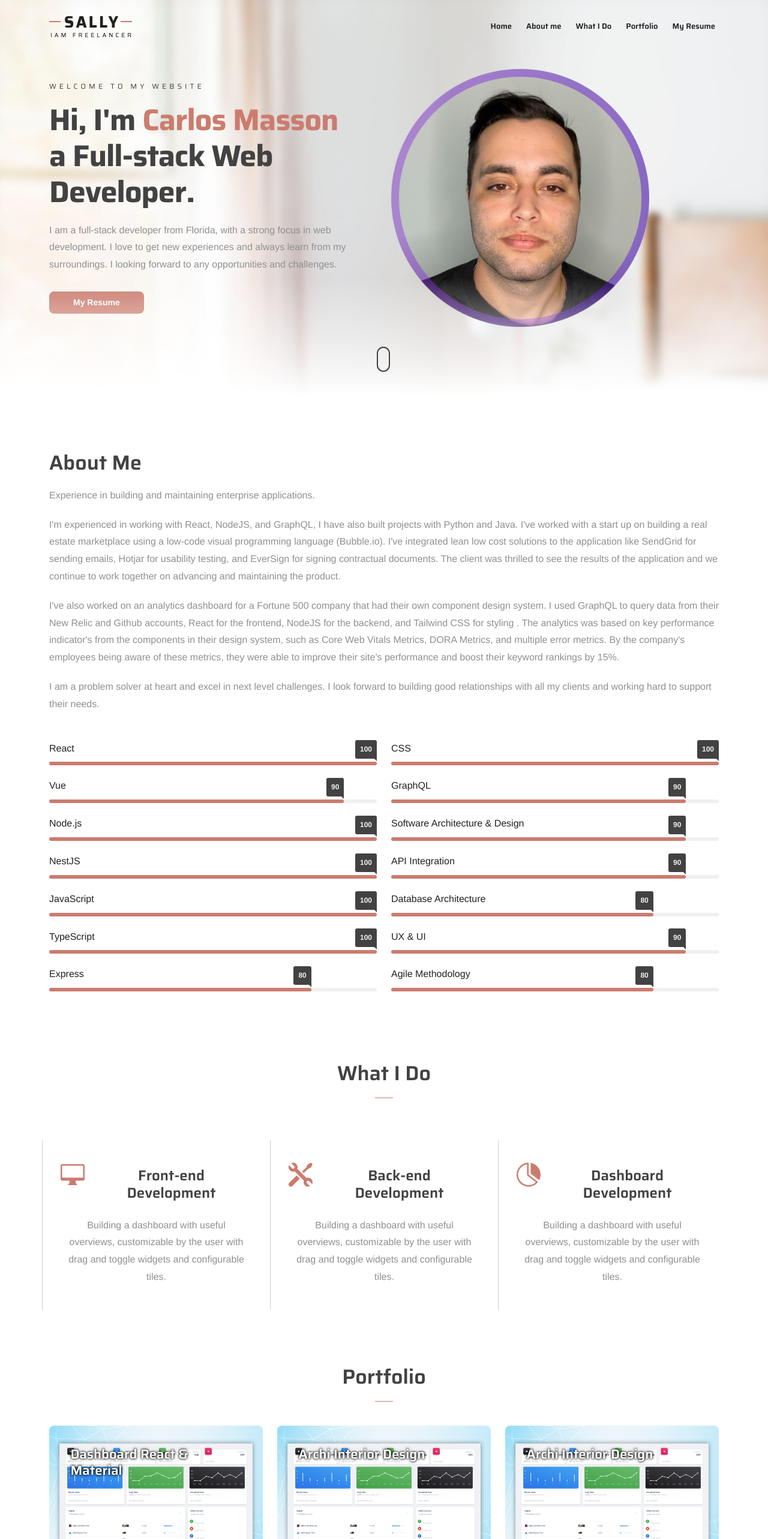
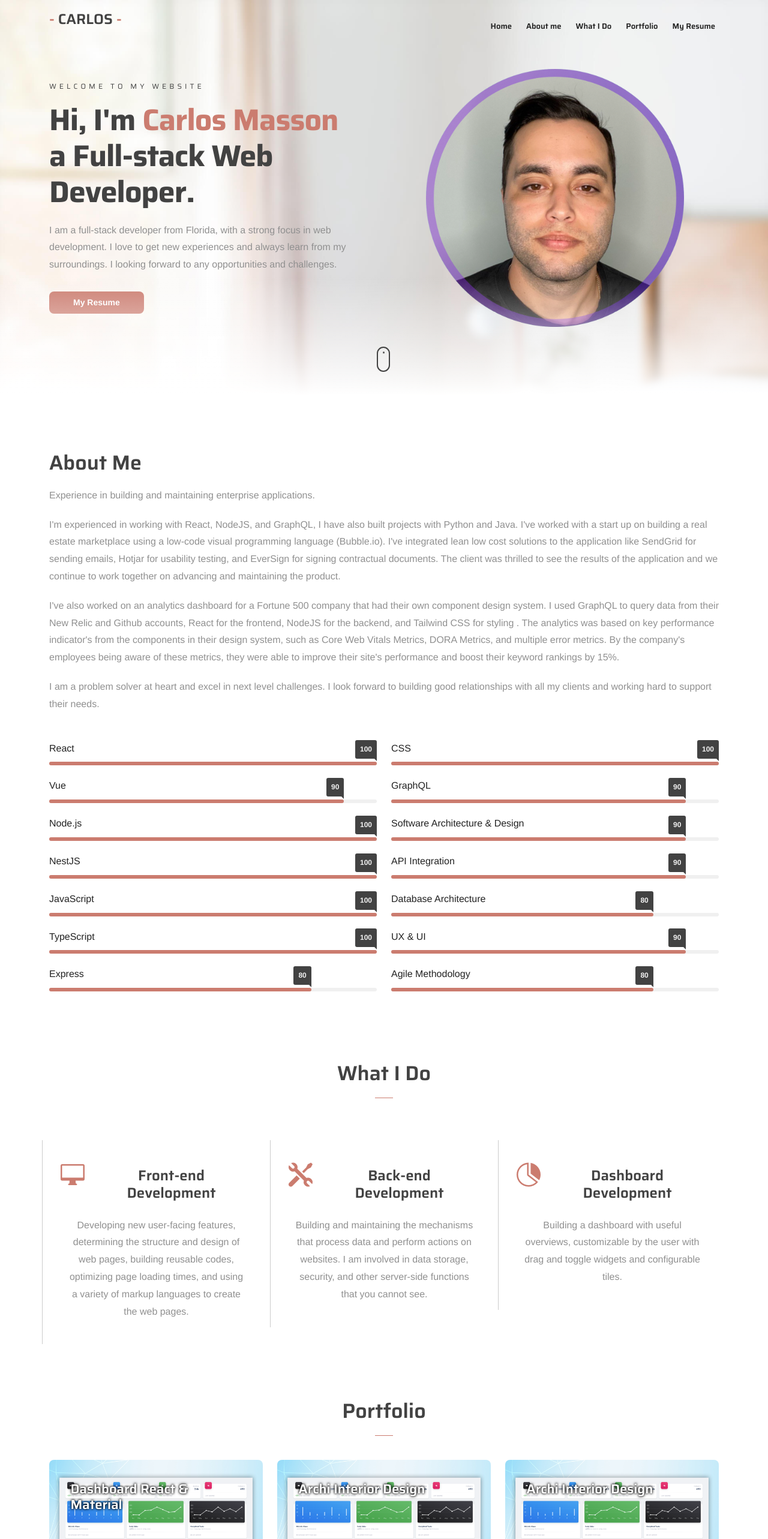
Before and after one commit to 1cmasson/portfolio-app, a React (Create React App) app: page / in a window 1280 px wide. Shown: the top 2566 px of the page at 60% size. Built offline with nearby package versions, Linux system fonts and the light colour scheme.

Commit message:
changed what i do

```diff
--- a/src/App.js
+++ b/src/App.js
@@ -15,7 +15,9 @@ function App() {
       <BrowserRouter>
         <Routes>
           <Route path="/" element={<Landing />} />
-          <Route path="/dashboard" element={<Dashboard />} />
+          <Route path="/projects">
+            <Route path="dashboard" element={<Dashboard />} />
+          </Route>
         </Routes>
       </BrowserRouter>
     </div>
--- a/src/Components/Header/Header.js
+++ b/src/Components/Header/Header.js
@@ -1,5 +1,3 @@
-import Logo from '../../assets/images/logo-3.png';
-
 function Header() {
   return (
     <header className="transparent header-light">
@@ -11,8 +9,7 @@ function Header() {
                 <div className="de-flex-col">
                     {/* logo begin */}
                     <div id="logo">
-                      <img alt="" className="logo" src={Logo} />
-                      <img alt="" className="logo-2" src={Logo} />
+                      <h3><span className="id-color-2">-</span> CARLOS <span className="id-color-2">-</span></h3>
                     </div>
                     {/* logo close */}
                 </div>
--- a/src/Components/Sections/Hero.js
+++ b/src/Components/Sections/Hero.js
@@ -45,7 +45,7 @@ function Hero() {
               }}
             >My Resume</ScrollAnimate>
           </div>
-          <div className="col-md-6">
+          <div className="col-md-6 text-center">
             <ScrollAnimate
               as="img"
               animate="animate__fadeInUp"
--- a/src/Components/Sections/Portfolio.js
+++ b/src/Components/Sections/Portfolio.js
@@ -10,7 +10,7 @@ import gallery6 from '../../assets/images/gallery/gallary6.png';
 const projects = [{
   img: gallery1,
   title: 'Dashboard React & Material',
-  url: '/dashboard'
+  url: '/projects/dashboard'
 }, {
   img: gallery2,
   title: 'Archi Interior Design'
@@ -69,7 +69,7 @@ function Project({project, index}) {
         }}
       >
         {project.url ? (
-          <Link to={project.url}>
+          <Link to={project.url} target="_blank" rel="noreferrer">
             {content}
           </Link>
         ) : content}
--- a/src/Components/Sections/Services.js
+++ b/src/Components/Sections/Services.js
@@ -22,7 +22,7 @@ function Services() {
                   <i className="icon_desktop id-color-2"></i>
                   <div className="text">
                     <h3>Front-end Development</h3>
-                    Building a dashboard with useful overviews, customizable by the user with drag and toggle widgets and configurable tiles.
+                    Developing new user-facing features, determining the structure and design of web pages, building reusable codes, optimizing page loading times, and using a variety of markup languages to create the web pages.
                   </div>
                 </div>
               </div>
@@ -38,7 +38,7 @@ function Services() {
                   <i className="icon_tools id-color-2"></i>
                   <div className="text">
                     <h3>Back-end Development</h3>
-                    Building a dashboard with useful overviews, customizable by the user with drag and toggle widgets and configurable tiles.
+                    Building and maintaining the mechanisms that process data and perform actions on websites. I am involved in data storage, security, and other server-side functions that you cannot see.
                   </div>
                 </div>
               </div>
```
Also changed, not shown: src/assets/images/logo-3.png (deleted), src/assets/images/logo.png (deleted).
